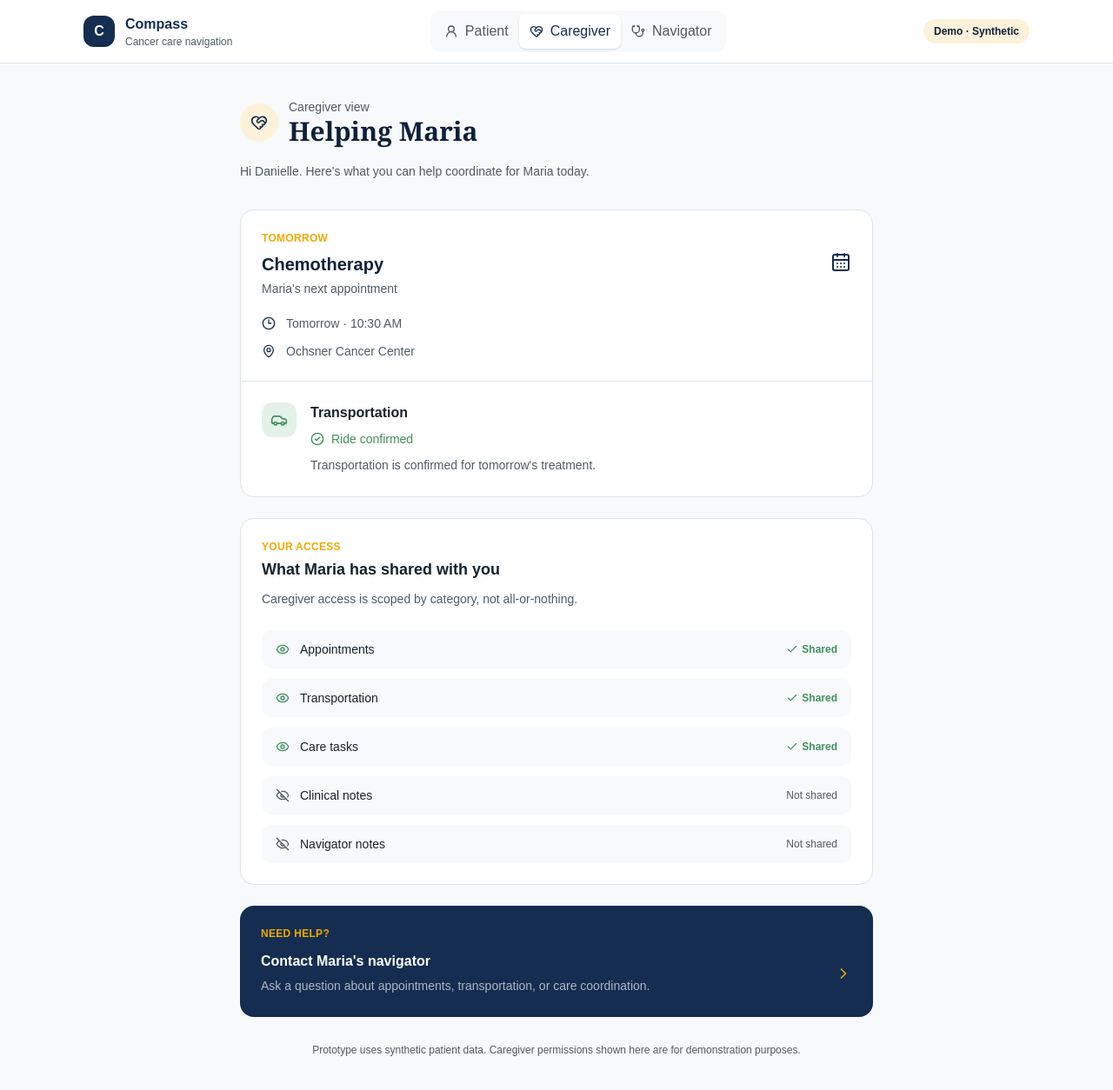
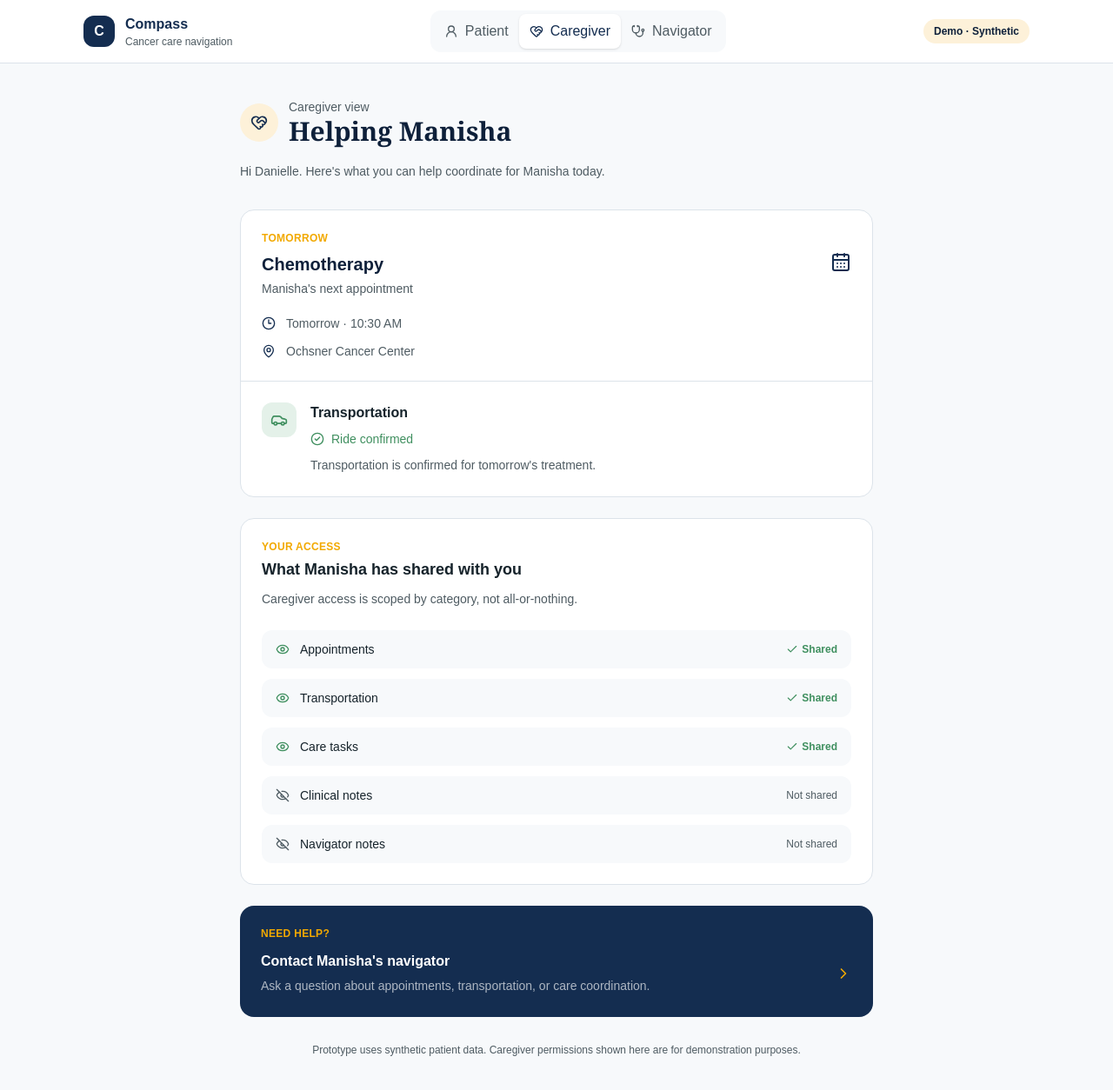
Before and after one commit to Manisha-0/ResearchProject, a Next.js app in the folder apps/web/: page /caregiver in a window 1280 px wide. Shown: the top 1254 px of the page at 87% size. Built offline with nearby package versions, Linux system fonts and the light colour scheme.

Commit message:
updated patient name

```diff
--- a/apps/web/src/app/caregiver/page.tsx
+++ b/apps/web/src/app/caregiver/page.tsx
@@ -19,7 +19,7 @@ import { useCompassStore } from "@/store/compass-store";
 export default function CaregiverPage() {
   const patients = useCompassStore((state) => state.patients);
   const resolveGap = useCompassStore((state) => state.resolveGap);
-  const patient = patients.find((item) => item.id === "maria-johnson");
+  const patient = patients.find((item) => item.id === "manisha-johnson");
 
   if (!patient) {
     return (
@@ -69,13 +69,13 @@ export default function CaregiverPage() {
               <p className="text-sm text-ink-soft">Caregiver view</p>
 
               <h1 className="font-display text-3xl font-bold text-navy-deep">
-                Helping Maria
+                Helping Manisha
               </h1>
             </div>
           </div>
 
           <p className="mt-4 max-w-xl text-sm leading-6 text-ink-soft">
-            Hi Danielle. Here&apos;s what you can help coordinate for Maria
+            Hi Danielle. Here&apos;s what you can help coordinate for Manisha
             today.
           </p>
         </section>
@@ -147,7 +147,7 @@ export default function CaregiverPage() {
                 ) : (
                   <>
                     <p className="mt-2 text-sm font-medium text-priority-high">
-                      Maria does not have a confirmed ride.
+                      Manisha does not have a confirmed ride.
                     </p>
 
                     <p className="mt-2 text-sm leading-6 text-ink-soft">
@@ -160,7 +160,7 @@ export default function CaregiverPage() {
                       onClick={confirmTransportation}
                       className="mt-4 inline-flex items-center gap-2 rounded-xl bg-navy px-4 py-3 text-sm font-semibold text-white transition hover:bg-navy-deep"
                     >
-                      <Car className="h-4 w-4" />I can drive Maria
+                      <Car className="h-4 w-4" />I can drive Manisha
                     </button>
                   </>
                 )}
@@ -176,7 +176,7 @@ export default function CaregiverPage() {
             </p>
 
             <h2 className="mt-1 text-lg font-semibold text-ink">
-              What Maria has shared with you
+              What Manisha has shared with you
             </h2>
 
             <p className="mt-2 text-sm leading-6 text-ink-soft">
@@ -204,7 +204,9 @@ export default function CaregiverPage() {
 
           <div className="mt-3 flex items-center justify-between gap-4">
             <div>
-              <h2 className="font-semibold">Contact Maria&apos;s navigator</h2>
+              <h2 className="font-semibold">
+                Contact Manisha&apos;s navigator
+              </h2>
 
               <p className="mt-1 text-sm leading-6 text-white/65">
                 Ask a question about appointments, transportation, or care
--- a/apps/web/src/app/page.tsx
+++ b/apps/web/src/app/page.tsx
@@ -10,7 +10,7 @@ import {
 const roles = [
   {
     title: "Patient",
-    name: "Maria Johnson",
+    name: "Manisha Johnson",
     description: "See your care journey and complete today's check-in.",
     href: "/patient",
     icon: UserRound,
--- a/apps/web/src/app/patient/page.tsx
+++ b/apps/web/src/app/patient/page.tsx
@@ -7,7 +7,7 @@ import { AppHeader } from "@/components/app/AppHeader";
 
 export default function PatientPage() {
   const patient = useCompassStore((state) =>
-    state.patients.find((item) => item.id === "maria-johnson"),
+    state.patients.find((item) => item.id === "manisha-johnson"),
   );
 
   if (!patient) {
@@ -22,7 +22,7 @@ export default function PatientPage() {
           <p className="text-sm text-ink-soft">Good afternoon,</p>
 
           <h1 className="mt-1 font-display text-3xl font-bold text-navy-deep">
-            Maria
+            Manisha
           </h1>
 
           <p className="mt-2 text-sm leading-6 text-ink-soft">
--- a/apps/web/src/components/patient/CheckInForm.tsx
+++ b/apps/web/src/components/patient/CheckInForm.tsx
@@ -48,7 +48,7 @@ export function CheckInForm({ patientId }: CheckInFormProps) {
           <CheckCircle2 className="mt-0.5 h-6 w-6 shrink-0 text-priority-low" />
 
           <div>
-            <h2 className="font-semibold text-ink">Thank you, Maria.</h2>
+            <h2 className="font-semibold text-ink">Thank you, Manisha.</h2>
 
             <p className="mt-2 text-sm leading-6 text-ink-soft">
               Your care navigation team can now see your update.
--- a/apps/web/src/lib/data.ts
+++ b/apps/web/src/lib/data.ts
@@ -3,9 +3,9 @@ import type {
   Patient,
 } from "@/lib/types";
 
-export const maria: Patient = {
-  id: "maria-johnson",
-  firstName: "Maria",
+export const manisha: Patient = {
+  id: "manisha-johnson",
+  firstName: "Manisha",
   lastName: "Johnson",
   initials: "MJ",
   age: 61,
@@ -22,7 +22,7 @@ export const maria: Patient = {
   checkIns: [],
   careGaps: [
     {
-      id: "maria-auth",
+      id: "manisha-auth",
       type: "authorization",
       title: "Authorization pending",
       description:
@@ -170,7 +170,7 @@ export const robertGuillory: Patient = {
 };
 
 export const seedPatients: Patient[] = [
-  maria,
+  manisha,
   jamesCarter,
   lindaOchoa,
   robertGuillory,
@@ -179,7 +179,7 @@ export const seedPatients: Patient[] = [
 export const caregivers: Caregiver[] = [
   {
     id: "danielle-johnson",
-    patientId: "maria-johnson",
+    patientId: "manisha-johnson",
     firstName: "Danielle",
     lastName: "Johnson",
     relationship: "Daughter",
```
